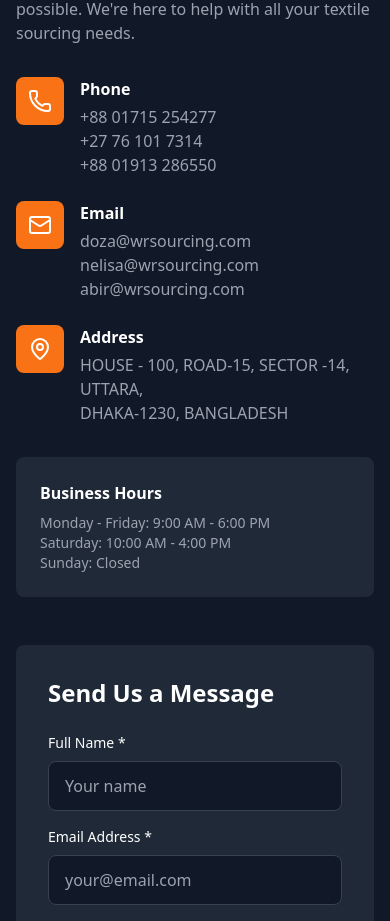
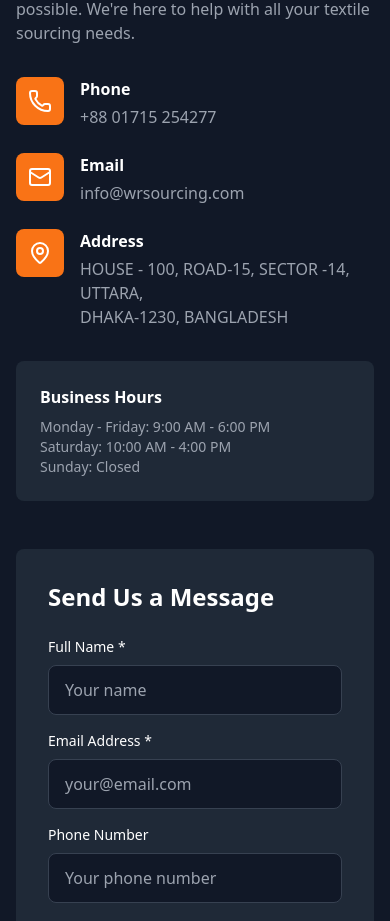
Before and after one commit to Minoar98/wrSourcing, a React (Vite) app: page / in a window 390 px wide. Shown: the part 9380-10301 px from the top of the page. Built offline with nearby package versions, Linux system fonts and the light colour scheme.

Commit message:
remove phone number conatct

```diff
--- a/src/components/ContactInfo.jsx
+++ b/src/components/ContactInfo.jsx
@@ -21,8 +21,6 @@ const ContactInfo = () => {
           <div>
             <h4 className="font-semibold mb-1">Phone</h4>
             <p className="text-gray-400">+88 01715 254277</p>
-            <p className="text-gray-400">+27 76 101 7314</p>
-            <p className="text-gray-400">+88 01913 286550</p>
           </div>
         </div>
 
@@ -32,9 +30,7 @@ const ContactInfo = () => {
           </div>
           <div>
             <h4 className="font-semibold mb-1">Email</h4>
-            <p className="text-gray-400">doza@wrsourcing.com</p>
-            <p className="text-gray-400">nelisa@wrsourcing.com</p>
-            <p className="text-gray-400">abir@wrsourcing.com</p>
+            <p className="text-gray-400">info@wrsourcing.com</p>
           </div>
         </div>
 
--- a/src/components/Navigation.jsx
+++ b/src/components/Navigation.jsx
@@ -8,7 +8,10 @@ const Navigation = ({ mobileMenuOpen, setMobileMenuOpen }) => {
         <div className="flex justify-between items-center h-16">
           <div className="flex items-center space-x-3">
             <img src={logo} alt="WR Sourcing Logo" className="h-12 w-auto" />
-            <div className="font-neuropol text-white text-2xl" style={{ fontFamily: "'Neuropol', Arial, sans-serif" }}>
+            <div
+              className="font-neuropol text-white text-2xl"
+              style={{ fontFamily: "'Neuropol', Arial, sans-serif" }}
+            >
               WIDE RANGE SOURCING
             </div>
           </div>
```
Also changed, not shown: 1 other file (tests, documents, lock files or other folders).
